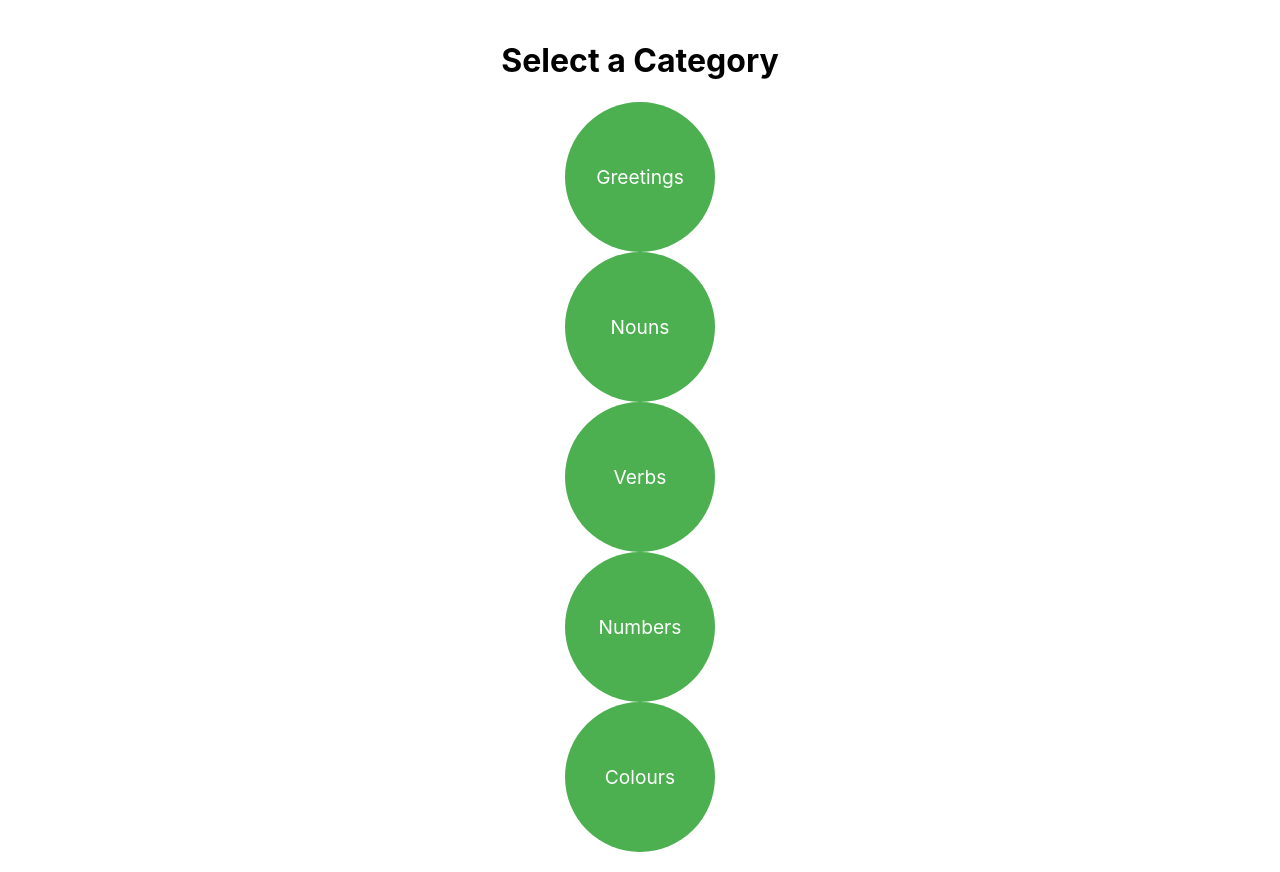
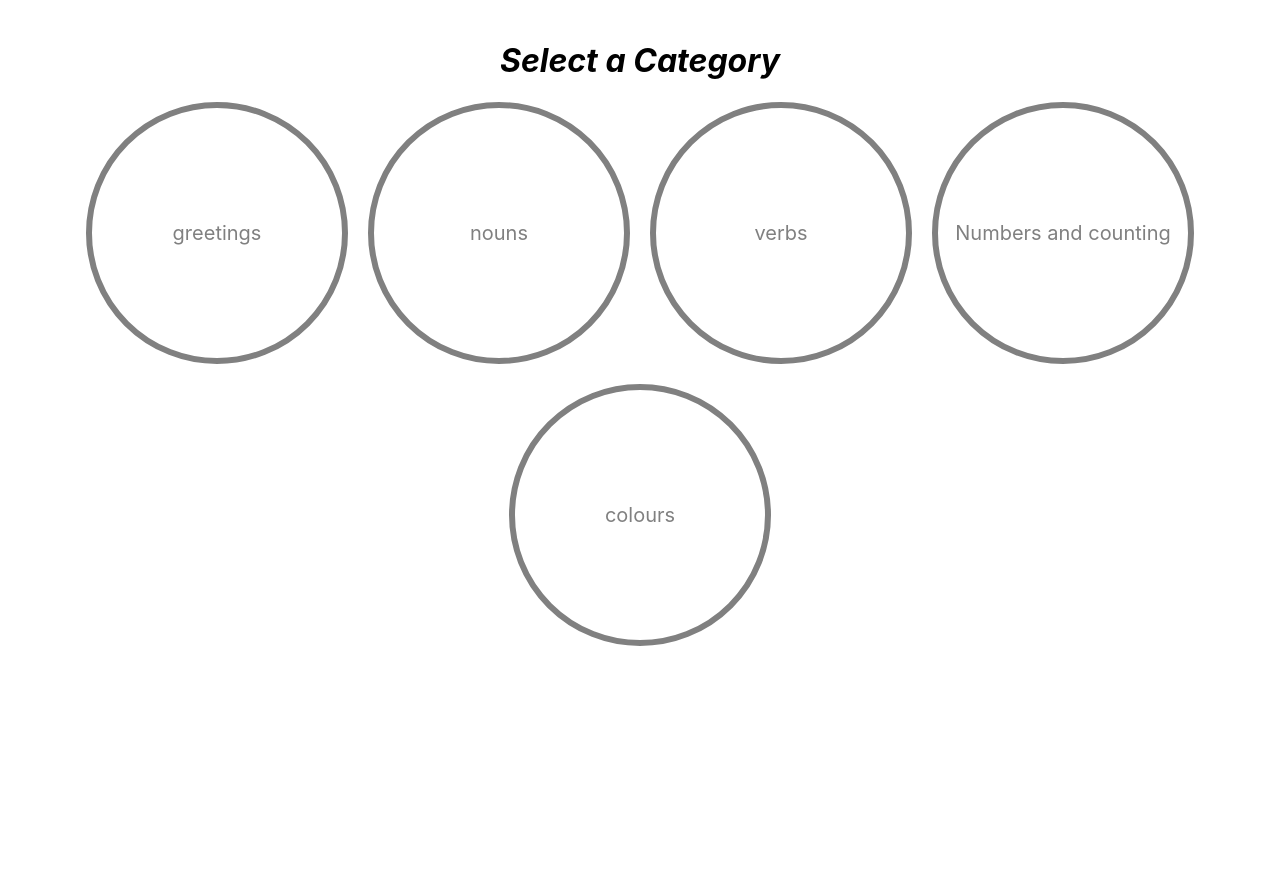
Before and after one commit to RashmitaUchil/lan, a React (Create React App) app in the folder frontend/: page /categories in a window 1280 px wide. After the commit the page ends 800 px from the top, so only its background shows below. Built offline with nearby package versions, Linux system fonts and the light colour scheme; no server answers.

Commit message:
ozshfklo

```diff
--- a/frontend/src/App.jsx
+++ b/frontend/src/App.jsx
@@ -13,7 +13,7 @@ import { useLanguageId } from './context/languageIdContext.js'
 import Navigation from './Navigation/navigation.js';
 import CongratulationPage from './Components/congratulation/Congratulations.js';
 import toast, { Toaster } from 'react-hot-toast';
-
+import { LanguageIdProvider } from './context/languageIdContext';
 
 
 function App() {
@@ -45,6 +45,7 @@ function App() {
   },[])
   return (
 
+    <LanguageIdProvider>
       <>
 
          <Routes>
@@ -52,7 +53,7 @@ function App() {
            <Route path="/" element={<SignUp/>} />
            <Route path="/login" element={<Login />} />
            <Route path="/languagePage" element={<LanguagesPage/>} />
-        <Route path="/quiz" element={<Quiz/>} />
+           <Route path="/quiz/:category" element={<Quiz/>} />
            <Route path= "/congrats" element={<CongratulationPage/>} />
            <Route path="/categories" element={<Category/>} />
 
@@ -61,6 +62,8 @@ function App() {
         <Toaster />
 
         </>
+    </LanguageIdProvider>
+
 
 
 
--- a/frontend/src/Category.css
+++ b/frontend/src/Category.css
@@ -2,42 +2,42 @@
     display: flex;
     flex-direction: column;
     align-items: center;
-    margin: 20px;
+    margin-top: 20px;
 }
 
 .category-container {
-    display: flex;
-    flex-direction: column;
-    align-items: center;
-    width: 100%;
-    position: relative;
-}
-
-.category-card-wrapper {
-    display: flex;
-    flex-direction: column;
-    align-items: center;
-    position: relative;
-    margin-bottom: 40px; /* Adjust spacing between categories */
+    display: flex; /* Change to flex to enable horizontal layout */
+    justify-content: center; /* Center items horizontally */
+    flex-wrap: wrap; /* Allow cards to wrap to the next line */
+    gap: 20px; /* Add gap between cards */
 }
 
 .category-card {
+    width: 250px;
+    height: 250px;
+    border-radius: 50%;
     display: flex;
     justify-content: center;
     align-items: center;
-    width: 150px;
-    height: 150px;
-    border-radius: 50%;
-    background-color: #4caf50;
-    color: white;
-    font-size: 1.2em;
-    text-align: center;
+    border: 6px solid grey;
+    transition: border-color 0.3s ease, transform 0.3s ease;
     cursor: pointer;
-    transition: transform 0.2s;
-    position: relative;
-    z-index: 1;
+}
+
+.category-card.completed {
+    border-color: green;
 }
 
 .category-card:hover {
     transform: scale(1.1);
 }
+
+.category-title {
+    color: grey;
+    font-size: 20px;
+    text-align: center;
+}
+
+.category-card.completed .category-title {
+    color: green;
+}
--- a/frontend/src/Category.js
+++ b/frontend/src/Category.js
@@ -1,44 +1,68 @@
 import React, { useEffect, useState } from 'react';
 import axios from 'axios';
 import './Category.css';
+import { useNavigate } from 'react-router-dom';
+import { useLanguageId } from './context/languageIdContext';
+import { useUser } from './context/userContext';
+import { useCategory } from './context/categoryContext';
 
-import { useLanguageId } from './context/languageIdContext';
-import { useUser } from './context/userContext.js';
-
-
-const categories = ['Greetings', 'Nouns', 'Verbs', 'Numbers', 'Colours'];
+const categories = ['greetings', 'nouns', 'verbs', 'Numbers and counting', 'colours'];
 
 function Category() {
 
+
+    const { userId } = useUser(); // Assuming useUser provides userId
     const { languageId } = useLanguageId();
-    const { userId } = useUser(); // Assuming useUser provides userId
+    const { setCategory } = useCategory();
+    const [completedCategories, setCompletedCategories] = useState([]);
+    const navigate = useNavigate();
+
+    useEffect(() => {
+        // Fetch completed categories for the user
+        const fetchCompletedCategories = async () => {
+            try {
+                const response = await axios.get(`http://localhost:8081/activity/user_activity/${userId}`);
+                setCompletedCategories(response.data.isCompleted);
+            } catch (error) {
+                console.error('Error fetching user progress:', error);
+            }
+        };
+
+        fetchCompletedCategories();
+    }, [userId]);
 
     const handleCategoryClick = async (category) => {
-        try {
-            console.log(userId, languageId,category)
+        // try {
+        //     console.log(userId, languageId,category)
 
-            const response = await axios.post('http://localhost:8081/activity/user_activity', {
-                user_id,
-                l_id,
-                category
-            });
-            console.log('User progress updated:', response.data);
-        } catch (error) {
-            console.error('Error updating user progress:', error);
-        }
+        //     const response = await axios.post('http://localhost:8081/activity/user_activity', {
+        //         user_id :userId,
+        //         l_id :languageId,
+        //         category :category
+        //     });
+        //     console.log('User progress updated:', response.data);
+        //     setCompletedCategories([...completedCategories, category]);
+        //     console.log(category)
+        //     setCategory(category);
+        //     navigate('/quiz');
+        // } catch (error) {
+        //     console.error('Error updating user progress:', error);
+        // }
+        console.log(`Navigating to /quiz/${category}`);
+        navigate(`/quiz/${category}`);
     };
 
     return (
         <div className="category-page">
-            <h1>Select a Category</h1>
+            <h1><b><i>Select a Category</i></b></h1>
             <div className="category-container">
                 {categories.map((category, index) => (
                     <div
                         key={index}
-                        className="category-card"
+                        className={`category-card ${completedCategories.includes(category) ? 'completed' : ''}`}
                         onClick={() => handleCategoryClick(category)}
                     >
-                        {category}
+                        <div className="category-title">{category}</div>
                     </div>
                 ))}
             </div>
--- a/frontend/src/Quiz.js
+++ b/frontend/src/Quiz.js
@@ -2,21 +2,22 @@ import React, { useRef, useState, useEffect } from 'react';
 import './Quiz.css';
 import axios from 'axios';
 import { useLanguageId } from './context/languageIdContext';
-import { useNavigate } from 'react-router-dom';
+import { useNavigate, useParams } from 'react-router-dom';
+import { useUser } from './context/userContext';
+//import { useCategory } from './context/categoryContext';
 
 function QuizPage() {
+  const [loading, setLoading] = useState(true);
   const [index, setIndex] = useState(0);
   const [questions, setQuestions] = useState([]);
   const [lock, setLock] = useState(false);
   const [score, setScore] = useState(0);
   const [result, setResult] = useState(false);
   const { languageId }= useLanguageId();
+  const { userId } = useUser();
+  const { category } = useParams();
 
   const navigate = useNavigate();
-
-
-
-
   const optionRefs = useRef([]);
 
   const checkAns = (e, selectedIdx) => {
@@ -38,19 +39,29 @@ function QuizPage() {
 
   const next = () => {
     if (lock === true) {
-      if (index === questions.length - 1) {
-      //  if(score >= questions.length / 2){
+      if (index === questions.length - 1)
 
-          navigate('/congrats',{ state : {
-               answers : score,
-               total  : questions.length
-          }});
+        {
+          if (score === questions.length)
+            {
+
+              updateUserProgress(true);
+
+            }
+          else
+          {
+            updateUserProgress(false);
+            setResult(true);
+          }
           reset();
-     //   }
+          navigate('/congrats',
+            {
+              state: { answers: score, total: questions.length },
+            });
+        return;
 
-       // setResult(true);
-        return;
       }
+
       setIndex((prevIndex) => prevIndex + 1);
       setLock(false);
       optionRefs.current.forEach((option) => {
@@ -69,37 +80,68 @@ function QuizPage() {
     setResult(false);
   };
 
+  const updateUserProgress = async (isCompleted) => {
+    try {
+      const response = await axios.post('http://localhost:8081/activity/user_activity', {
+        user_id:userId,
+        l_id: languageId,
+        category:category,
+        isCompleted:isCompleted,
+      });
+      console.log('User progress updated:', response.data);
+    } catch (error) {
+      console.error('Error updating user progress:', error);
+    }
+  };
+
   useEffect(() => {
     const fetchQuestions = async () => {
+      setLoading(true);
       try {
         console.log(languageId)
         const response = await axios.get('http://localhost:8081/questions/get_questions',{
         params : {
-          l_id: languageId
+          l_id: languageId,
+          category: category
         }  }   );
-        if (Array.isArray(response.data)) {
+        console.log('Received questions:', response.data);
+        if (Array.isArray(response.data) && response.data.length > 0) {
           setQuestions(response.data);
         } else {
           console.error('Invalid data format:', response.data);
+          setQuestions([]);
         }
+
       } catch (error) {
         console.error('Error fetching questions:', error);
+        setQuestions([]);
+      }
+      finally {
+        setLoading(false);
       }
     };
 
-    fetchQuestions();
-  }, []);
+    if (languageId && category) {
+      fetchQuestions();
+  } else {
+      console.error(`Missing languageId or category. LanguageId: ${languageId}, Category: ${category}`);
+  }
+  }, [languageId, category]);
+
+  if (loading) {
+    return <div>Loading questions for {category}...</div>;
+  }
 
   if (questions.length === 0) {
-    return <div>Loading...</div>; // Add a loading state
+    return <div>No questions available for the category: {category}</div>; // Add a loading state
   }
 
   const currentQuestion = questions[index];
 
   return (
     <div className='question-list-container'>
-      <h1>QUIZ</h1>
-      <hr />
+      <h1>{category}</h1>
+
       {!result ? (
         <>
           <h2>{index + 1}. {currentQuestion.question}</h2>
--- /dev/null
+++ b/frontend/src/context/categoryContext.js
@@ -0,0 +1,17 @@
+
+
+import React, { createContext, useContext, useState } from 'react';
+
+const CategoryContext = createContext();
+
+export const useCategory = () => useContext(CategoryContext);
+
+export const CategoryProvider = ({ children }) => {
+    const [category, setCategory] = useState('');
+
+    return (
+        <CategoryContext.Provider value={{ category, setCategory }}>
+            {children}
+        </CategoryContext.Provider>
+    );
+};
--- a/frontend/src/context/languageIdContext.js
+++ b/frontend/src/context/languageIdContext.js
@@ -3,7 +3,11 @@ import React, { createContext, useContext, useState } from 'react';
 const LanguageContext = createContext();
 
 export const useLanguageId = () => {
-    return useContext(LanguageContext);
+    const context = useContext(LanguageContext);
+    if (!context) {
+        throw new Error('useLanguageId must be used within a LanguageIdProvider');
+    }
+    return context;
 };
 
 // Create a provider component
--- a/frontend/src/index.js
+++ b/frontend/src/index.js
@@ -6,6 +6,7 @@ import { BrowserRouter } from 'react-router-dom';
 import reportWebVitals from './reportWebVitals';
 import { UserProvider } from './context/userContext';
 import { LanguageIdProvider } from './context/languageIdContext';
+import { CategoryProvider } from './context/categoryContext';
 
 
 const root = ReactDOM.createRoot(document.getElementById('root'));
@@ -15,13 +16,16 @@ root.render(
 
     <UserProvider>
     <LanguageIdProvider>
+    <CategoryProvider>
      <BrowserRouter>
 
 
     <App/>
   </BrowserRouter>
+  </CategoryProvider>
   </LanguageIdProvider>
   </UserProvider>
+
 
 
 
```
Also changed, not shown: frontend/src/Quiz.css (+18 -16 lines), 2 other files (tests, documents, lock files or other folders). Lines whose indentation alone changed are shown as unchanged.
